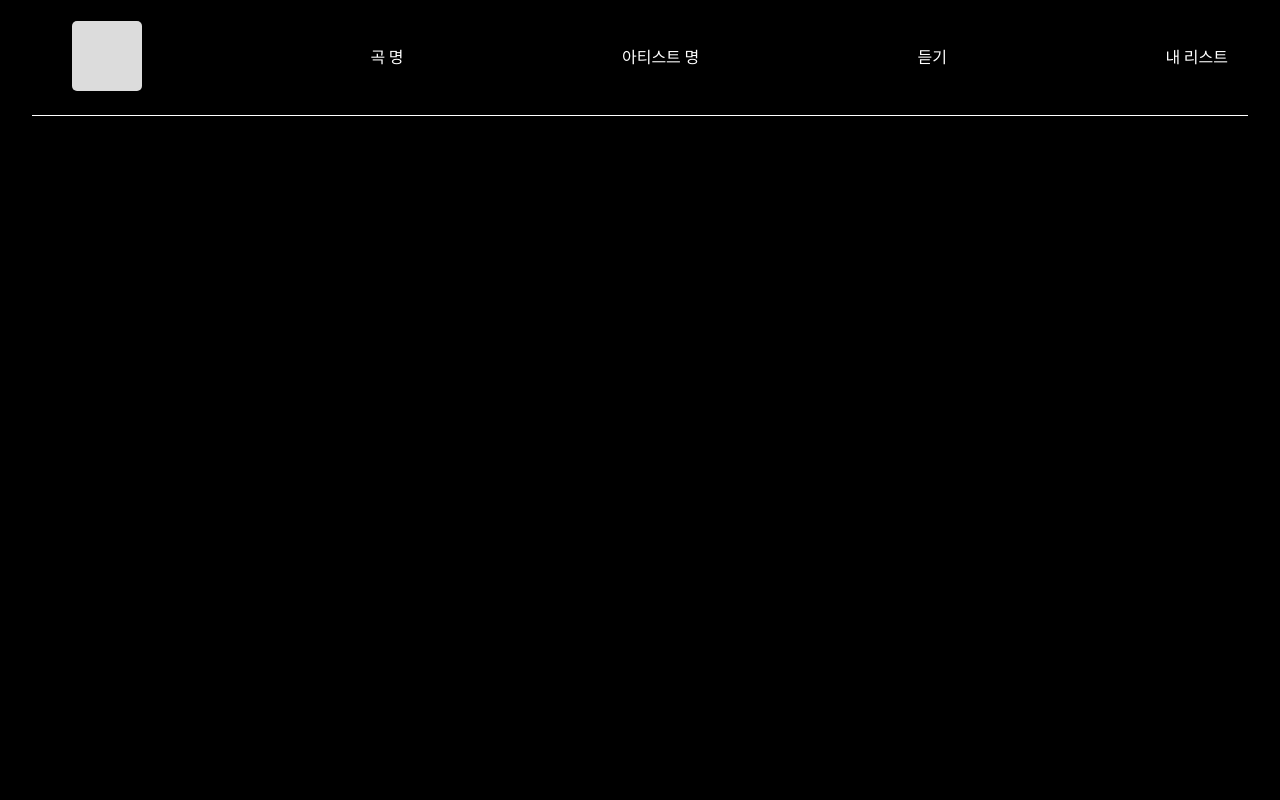
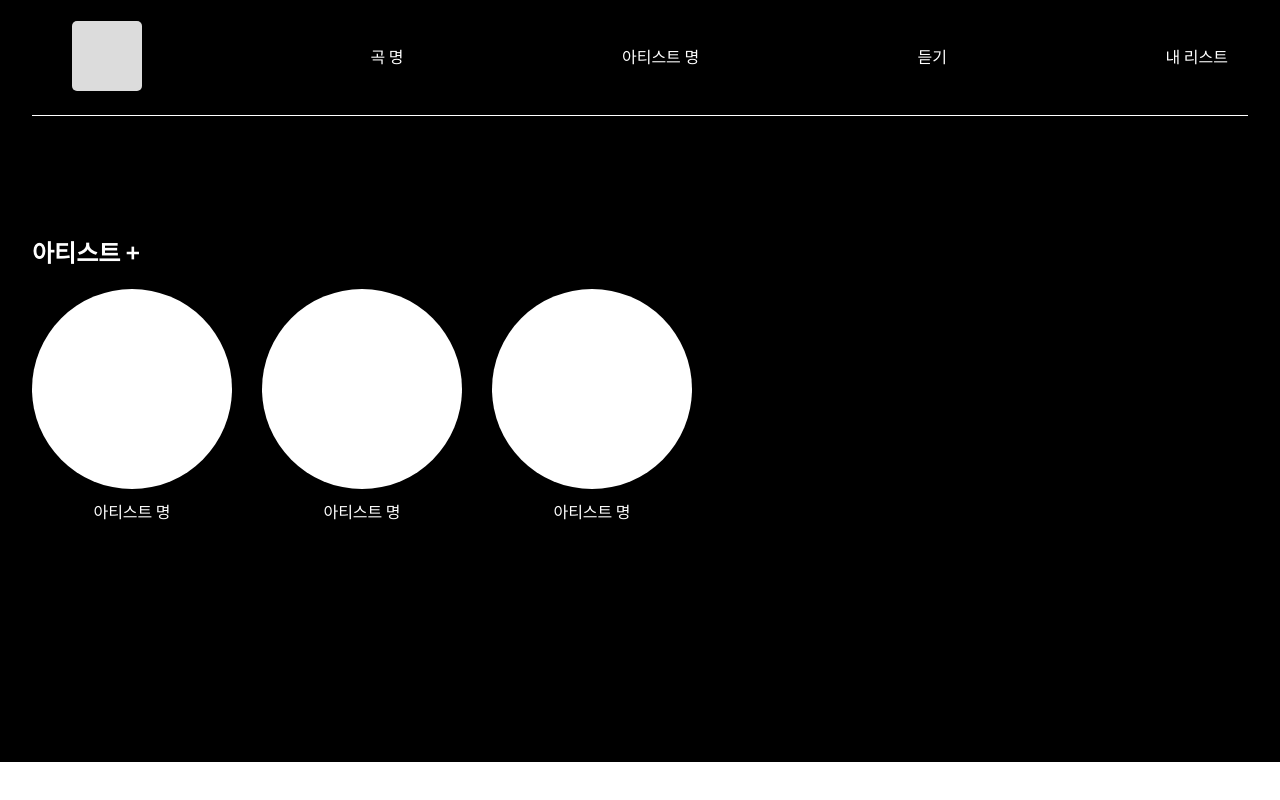
Before and after one commit to joonyoungchoi0801/melodypalette, a React (Create React App) app in the folder client/: page /search in a window 1280 px wide. Shown: the part 878-1678 px from the top of the page. After the commit the page ends 1640 px from the top, so only its background shows below. Built offline with nearby package versions, Linux system fonts and the light colour scheme.

Commit message:
검색 결과 - 아티스트

```diff
--- a/client/src/components/SearchResult.css
+++ b/client/src/components/SearchResult.css
@@ -76,6 +76,31 @@
   height: 200px;
   display: flex;
   flex-direction: column;
-  height: 100vh;
+  height: 70vh;
   width: 100%;
 }
+
+.singer-img-container {
+  display: flex;
+  margin-top: 20px;
+  gap: 30px;
+}
+
+.singer-img-box {
+  display: flex;
+  flex-direction: column;
+  align-items: center;
+}
+
+.singer-img {
+  display: flex;
+  width: 200px;
+  height: 200px;
+  background-color: white;
+  border-radius: 100px;
+}
+
+.singer-name {
+  display: flex;
+  margin-top: 10px;
+}
--- a/client/src/components/SearchResult.js
+++ b/client/src/components/SearchResult.js
@@ -70,7 +70,21 @@ function SearchResult() {
         </div>
       </section>
       <section className='result-singer-container'>
-
+        <h2>아티스트 + </h2>
+        <div className='singer-img-container'>
+          <div className='singer-img-box'>
+            <div className='singer-img' />
+            <p className='singer-name'>아티스트 명</p>
+          </div>
+          <div className='singer-img-box'>
+            <div className='singer-img' />
+            <p className='singer-name'>아티스트 명</p>
+          </div>
+          <div className='singer-img-box'>
+            <div className='singer-img' />
+            <p className='singer-name'>아티스트 명</p>
+          </div>
+        </div>
       </section>
     </div>
   );
```
